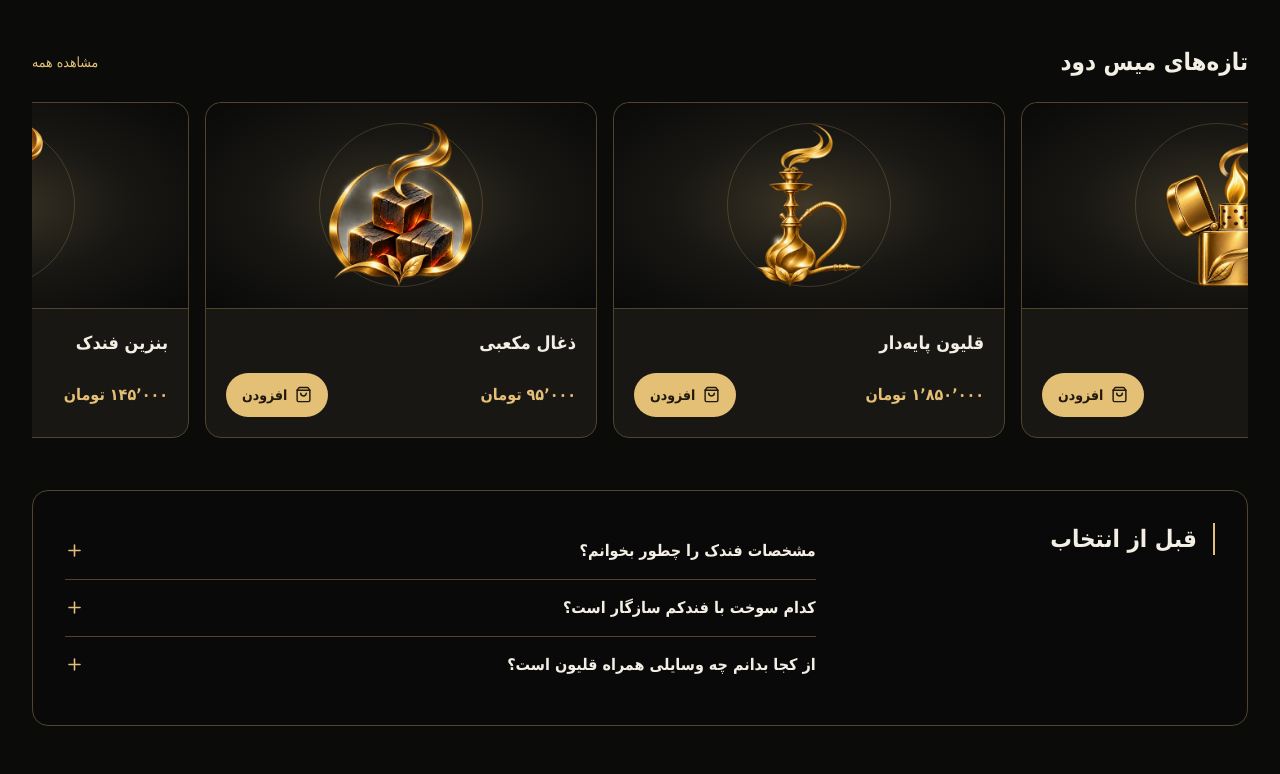
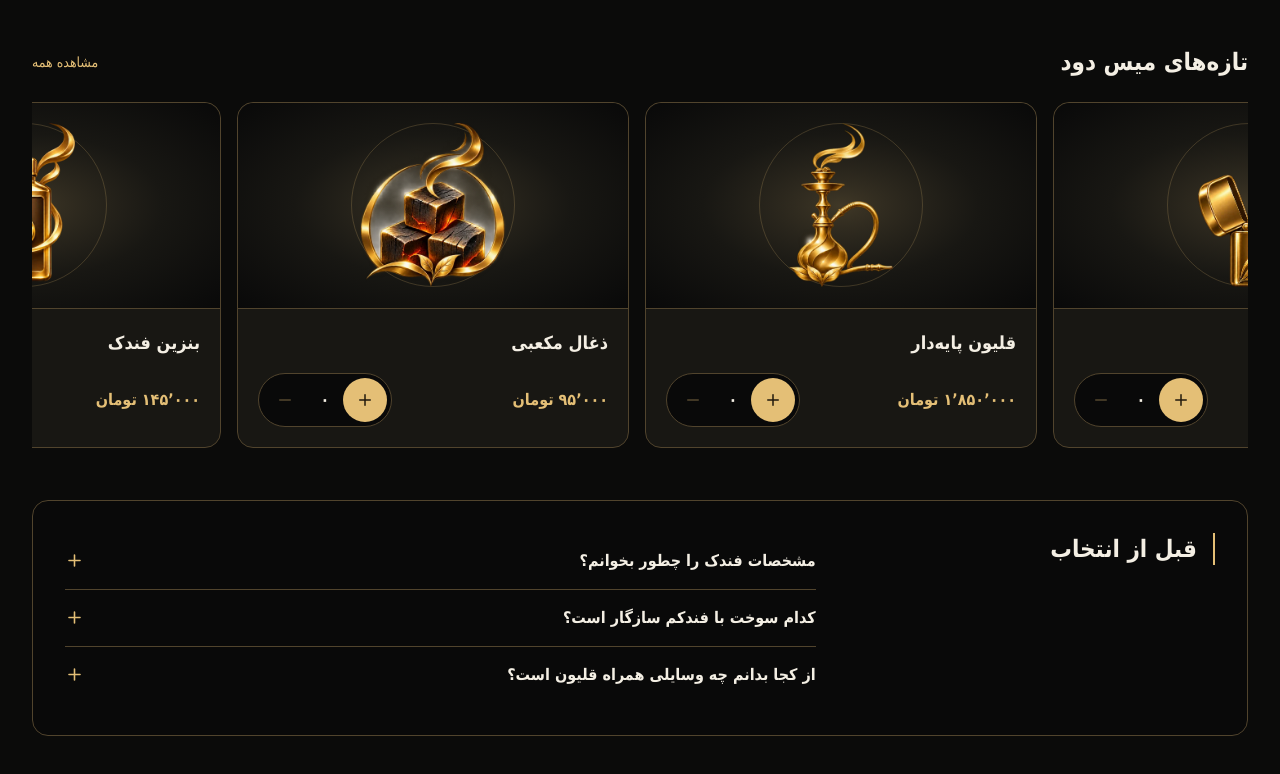
Before and after one commit to zahraiman13812-coder/miss_dood, a Next.js app: page / in a window 1280 px wide. Shown: the part 1239-2013 px from the top of the page. Built offline with nearby package versions, Linux system fonts and the light colour scheme.

Commit message:
Add quantity controls to product cards

```diff
--- a/src/components/home/LatestProducts.tsx
+++ b/src/components/home/LatestProducts.tsx
@@ -3,7 +3,7 @@
 import Image from "next/image";
 import Link from "next/link";
 import { useEffect, useRef } from "react";
-import { ShoppingBag } from "lucide-react";
+import { Minus, Plus } from "lucide-react";
 import { latestProducts, productPrice } from "@/data/mock/latestProducts";
 import { changeQuantity, useCart } from "@/features/cart/useCart";
 
@@ -67,11 +67,22 @@ export default function LatestProducts() {
               <h3 className="text-lg font-bold"><Link href={'/products/' + p.slug} className="after:absolute after:inset-0 after:rounded-2xl focus-visible:after:outline-2 focus-visible:after:outline-focus">{p.name}</Link></h3>
               <div className="mt-4 flex flex-wrap items-center justify-between gap-3">
                 <p className="font-bold text-accent">{productPrice(p.priceToman)}</p>
-                <button type="button" onClick={() => changeQuantity(p.slug, 1)} aria-label={'افزودن ' + p.name + ' به سبد خرید'}
-                  className="relative z-10 inline-flex min-h-11 items-center gap-2 rounded-full bg-accent px-4 text-sm font-bold text-on-accent hover:brightness-110">
-                  <ShoppingBag size={17}/><span>افزودن</span>
-                  {cart[p.slug] > 0 && <span>({cart[p.slug].toLocaleString("fa-IR")})</span>}
-                </button>
+                <div role="group" aria-label={`تعداد ${p.name} در سبد خرید`}
+                  className="relative z-10 inline-flex items-center gap-1 rounded-full border border-line bg-header p-1 focus-within:border-accent">
+                  <button type="button" aria-label={`افزایش تعداد ${p.name}`}
+                    onClick={() => changeQuantity(p.slug, 1)}
+                    className="grid size-11 place-items-center rounded-full bg-accent text-on-accent hover:brightness-110 motion-safe:active:scale-95">
+                    <Plus size={18} aria-hidden="true" />
+                  </button>
+                  <output aria-label={`تعداد ${p.name}`} className="min-w-7 text-center font-bold tabular-nums text-content">
+                    {(cart[p.slug] ?? 0).toLocaleString("fa-IR")}
+                  </output>
+                  <button type="button" aria-label={`کاهش تعداد ${p.name}`}
+                    disabled={!cart[p.slug]} onClick={() => changeQuantity(p.slug, -1)}
+                    className="grid size-11 place-items-center rounded-full text-accent enabled:hover:bg-panel disabled:opacity-35">
+                    <Minus size={18} aria-hidden="true" />
+                  </button>
+                </div>
               </div>
             </div>
           </li>
```
